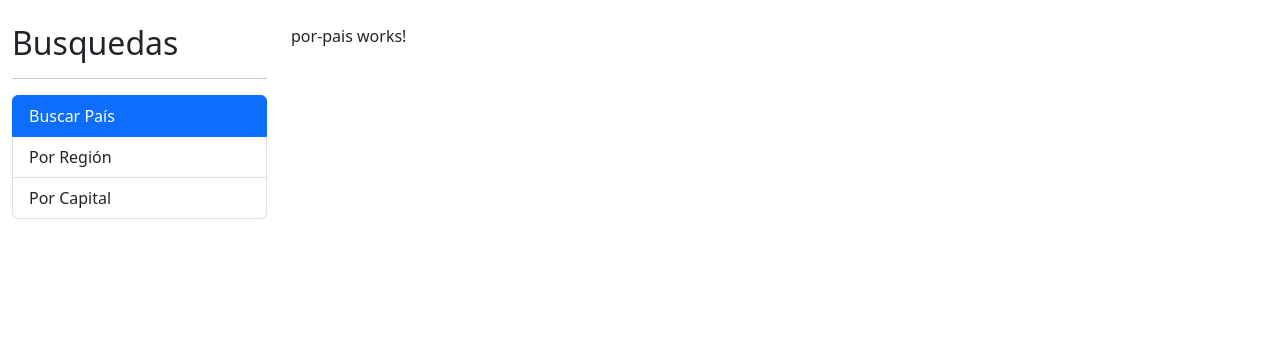
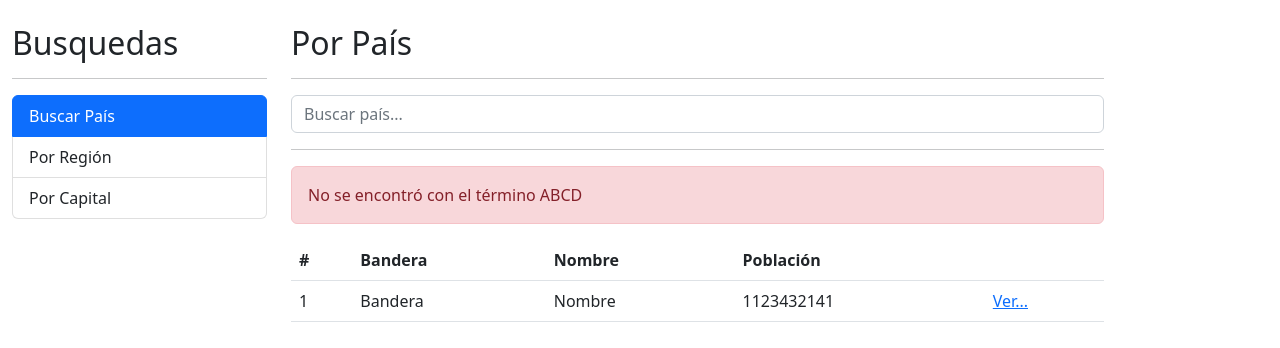
Before and after one commit to guillo1990/angular-03-paises-app, an Angular app: page / in a window 1280 px wide. Shown: the top 348 px of the page. Built offline with nearby package versions, Linux system fonts and the light colour scheme.

Commit message:
Classe 104

```diff
--- a/src/app/pais/pages/por-pais/por-pais.component.html
+++ b/src/app/pais/pages/por-pais/por-pais.component.html
@@ -1 +1,45 @@
-<p>por-pais works!</p>
+<h2>Por País</h2>
+<hr />
+
+<div class="col">
+  <div class="row">
+    <form (ngSubmit)="buscar()" autocomplete="off">
+      <input
+        class="form-control"
+        [(ngModel)]="termino"
+        type="text"
+        name="termino"
+        placeholder="Buscar país..."
+      />
+    </form>
+  </div>
+</div>
+
+<hr />
+
+<div class="alert alert-danger">No se encontró con el término ABCD</div>
+
+<div class="row">
+  <div class="col">
+    <table class="table table-hover">
+      <thead>
+        <tr>
+          <th>#</th>
+          <th>Bandera</th>
+          <th>Nombre</th>
+          <th>Población</th>
+          <th></th>
+        </tr>
+      </thead>
+      <tbody>
+        <tr>
+          <td>1</td>
+          <td>Bandera</td>
+          <td>Nombre</td>
+          <td>1123432141</td>
+          <td><a href="/pais/cri">Ver...</a></td>
+        </tr>
+      </tbody>
+    </table>
+  </div>
+</div>
--- a/src/app/pais/pages/por-pais/por-pais.component.ts
+++ b/src/app/pais/pages/por-pais/por-pais.component.ts
@@ -6,11 +6,14 @@
   styles: [
   ]
 })
-export class PorPaisComponent implements OnInit {
+export class PorPaisComponent {
+
+  termino: string = '';
 
   constructor() { }
 
-  ngOnInit(): void {
+  buscar() {
+    console.log(this.termino);
   }
 
 }
--- a/src/app/pais/pais.module.ts
+++ b/src/app/pais/pais.module.ts
@@ -1,5 +1,7 @@
 import { NgModule } from '@angular/core';
 import { CommonModule } from '@angular/common';
+import { FormsModule } from '@angular/forms';
+
 import { PorCapitalComponent } from './pages/por-capital/por-capital.component';
 import { PorPaisComponent } from './pages/por-pais/por-pais.component';
 import { PorRegionComponent } from './pages/por-region/por-region.component';
@@ -21,7 +23,8 @@
     VerPaisComponent
   ],
   imports: [
-    CommonModule
+    CommonModule,
+    FormsModule
   ]
 })
 export class PaisModule { }
```
